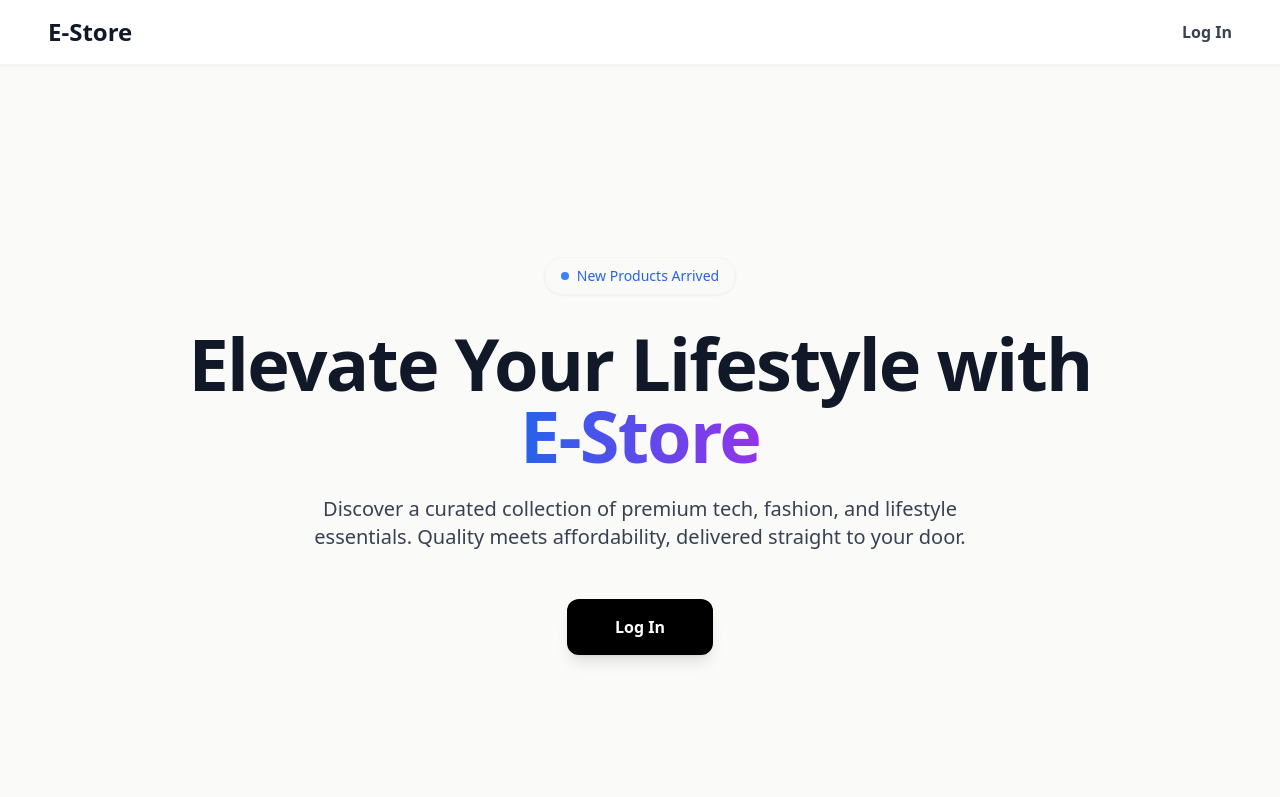
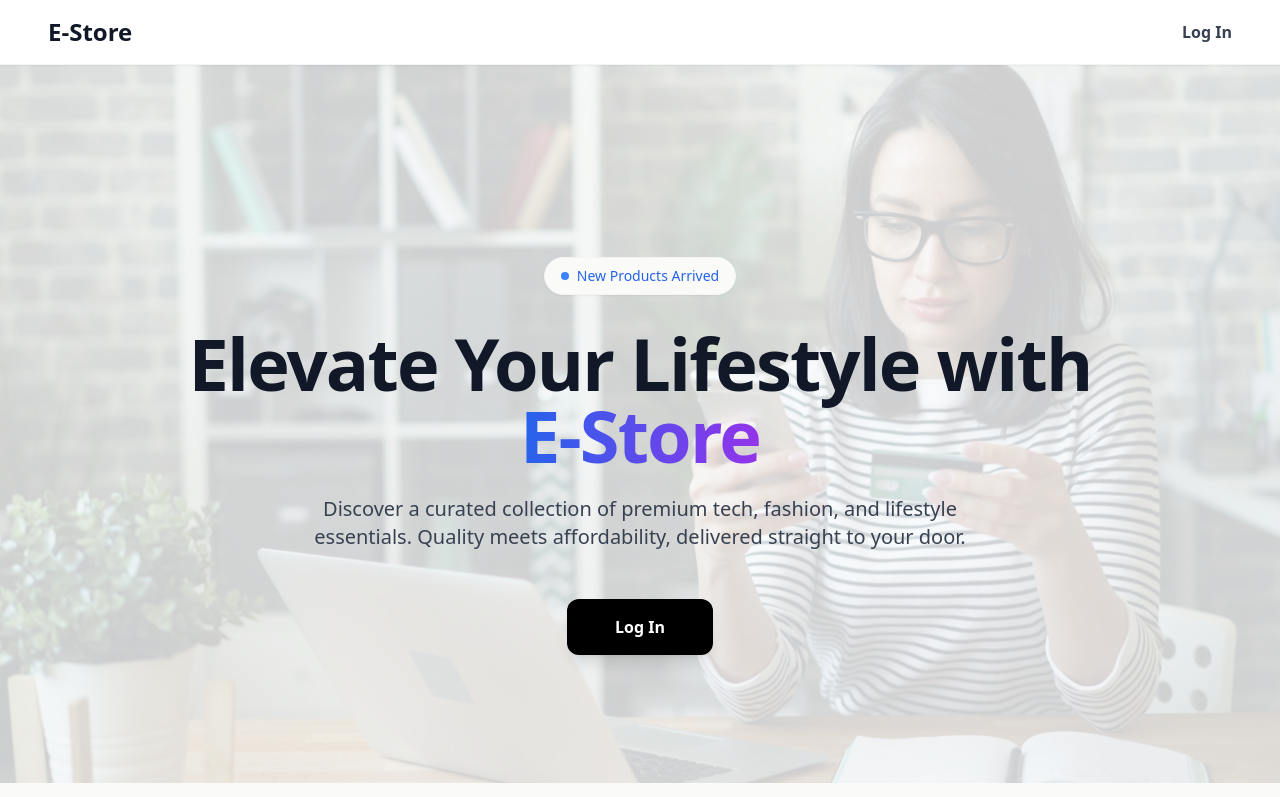
Before and after one commit to hasinduudara/E-Commerce-Webapp-Payload-CMS, a Next.js app: page / in a window 1280 px wide. Shown: the top 797 px of the page. Built offline with nearby package versions, Linux system fonts and the light colour scheme; no server answers; grey boxes are pictures that could not be loaded.

Commit message:
Refactor code structure for improved readability and maintainability

```diff
--- a/src/app/(frontend)/page.tsx
+++ b/src/app/(frontend)/page.tsx
@@ -11,10 +11,10 @@ export default function HomePage() {
   return (
     <main className="min-h-screen bg-stone-50 font-sans selection:bg-blue-200 selection:text-blue-900 overflow-x-hidden">
       {/* 1. Hero Section */}
-      <section className="relative pt-32 pb-20 md:pt-48 md:pb-32 overflow-hidden">
+      <section className="relative z-0 pt-32 pb-20 md:pt-48 md:pb-32 overflow-hidden">
         {/* Hero Background Image */}
         <Image
-          src="/welcom-bg.jpg"
+          src="/welcome-bg.jpg"
           alt="Hero Background"
           fill
           unoptimized
```
Also changed, not shown: public/welcome-bg.jpg (renamed from public/welcom-bg.jpg).
